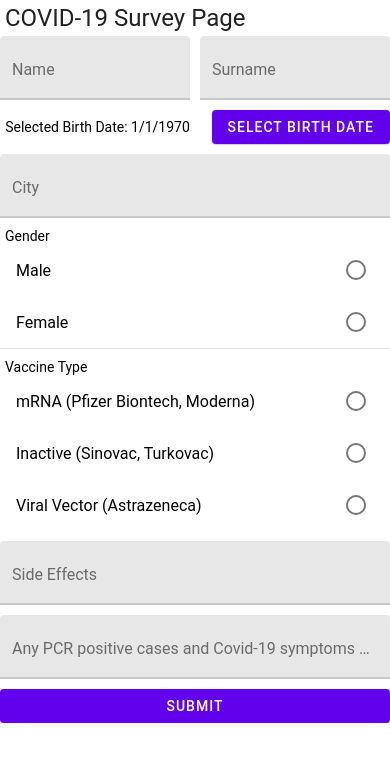
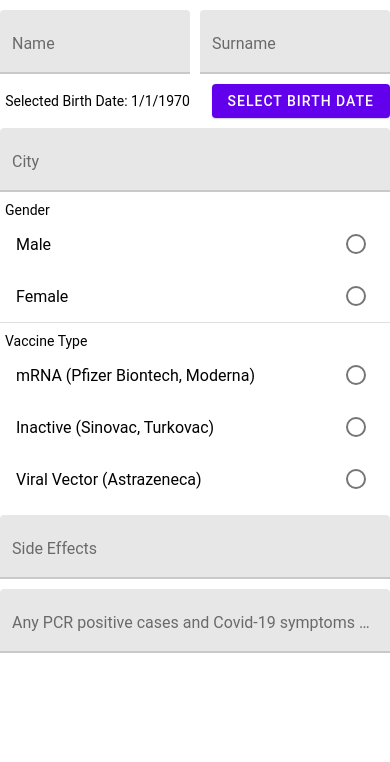
Before and after one commit to alkanchosen/CS458-Project2-Covid19SurveyPage, a React Native app: screen / in a window 390 px wide. Shown: the top 762 px of the page. Built offline with nearby package versions, Linux system fonts and the light colour scheme.

Commit message:
- Added submit button logic

```diff
--- a/App.js
+++ b/App.js
@@ -13,8 +13,8 @@ import {DateTimePickerAndroid} from '@react-native-community/datetimepicker';
 import {
   Button,
   Divider,
-  Headline,
   RadioButton,
+  Snackbar,
   Text,
   TextInput,
 } from 'react-native-paper';
@@ -29,6 +29,7 @@ const App: () => Node = () => {
   const [sideEffects, setSideEffects] = React.useState('');
   const [symptoms, setSymptoms] = React.useState('');
   const [gender, setGender] = React.useState('');
+  const [visible, setVisible] = React.useState(false);
 
   const showMode = () => {
     DateTimePickerAndroid.open({
@@ -47,13 +48,27 @@ const App: () => Node = () => {
     showMode();
   };
 
+  const onToggleSnackBar = () => setVisible(!visible);
+
+  const onDismissSnackBar = () => setVisible(false);
+
+  const isFormFilled =
+    name !== '' &&
+    surname !== '' &&
+    date !== null &&
+    city !== '' &&
+    vaccineType !== '' &&
+    sideEffects !== '' &&
+    symptoms !== '' &&
+    gender !== '';
+
   return (
     <SafeAreaView>
       <StatusBar barStyle={isDarkMode ? 'light-content' : 'dark-content'} />
       <ScrollView contentInsetAdjustmentBehavior="automatic">
         <View>
-          <Headline style={{marginLeft: 5}}>COVID-19 Survey Page</Headline>
-          <View style={{flexDirection: 'row'}}>
+          {/*<Headline style={{marginLeft: 5}}>COVID-19 Survey Page</Headline>*/}
+          <View style={{flexDirection: 'row', marginTop: 10}}>
             <View
               style={{
                 flex: 1,
@@ -87,7 +102,9 @@ const App: () => Node = () => {
                 justifyContent: 'center',
                 alignItems: 'center',
               }}>
-              <Text>Selected Birth Date: {date.toLocaleDateString()}</Text>
+              <Text>
+                Selected Birth Date: {date ? date.toLocaleDateString() : ''}
+              </Text>
             </View>
             <View
               style={{
@@ -146,12 +163,25 @@ const App: () => Node = () => {
             value={symptoms}
             onChangeText={text => setSymptoms(text)}
           />
-          <Button
-            mode="contained"
-            onPress={() => console.log('Pressed')}
-            style={{marginTop: 10}}>
-            Submit
-          </Button>
+          {isFormFilled ? (
+            <Button
+              mode="contained"
+              onPress={onToggleSnackBar}
+              style={{marginTop: 20, marginBottom: 20}}>
+              Submit
+            </Button>
+          ) : null}
+          <Snackbar
+            visible={visible}
+            onDismiss={onDismissSnackBar}
+            action={{
+              label: 'Hide',
+              onPress: () => {
+                onDismissSnackBar();
+              },
+            }}>
+            Form successfully submitted.
+          </Snackbar>
         </View>
       </ScrollView>
     </SafeAreaView>
```
